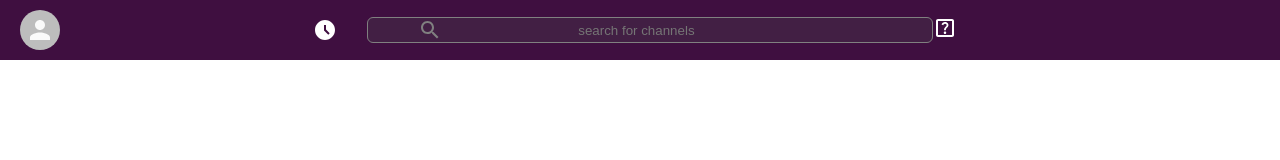
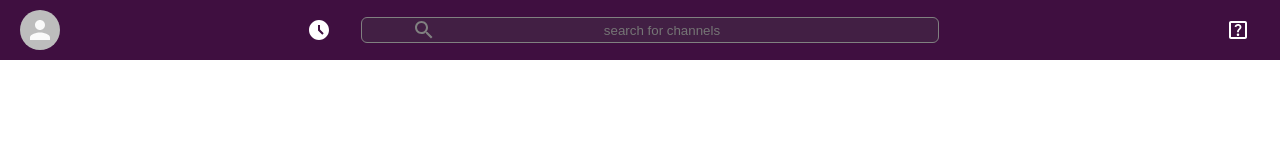
Before and after one commit to omaranBazna/slack-clone, a React (Create React App) app: page / in a window 1280 px wide. Shown: the top 160 px of the page. Built offline with nearby package versions, Linux system fonts and the light colour scheme.

Commit message:
add more styling to the header

```diff
--- a/src/styles/Header.css
+++ b/src/styles/Header.css
@@ -33,8 +33,14 @@ border-radius:6px;
     outline:none;
     color:white;
     text-align:center;
-    min-width:30vw;
+    min-width:35vw;
 }
 .header-right{
    flex:0.3;
+   display:flex;
+   align-items: flex-end;
 }
+.header-right > .MuiSvgIcon-root{
+    margin-left: auto;
+    margin-right: 30px;
+}
```
